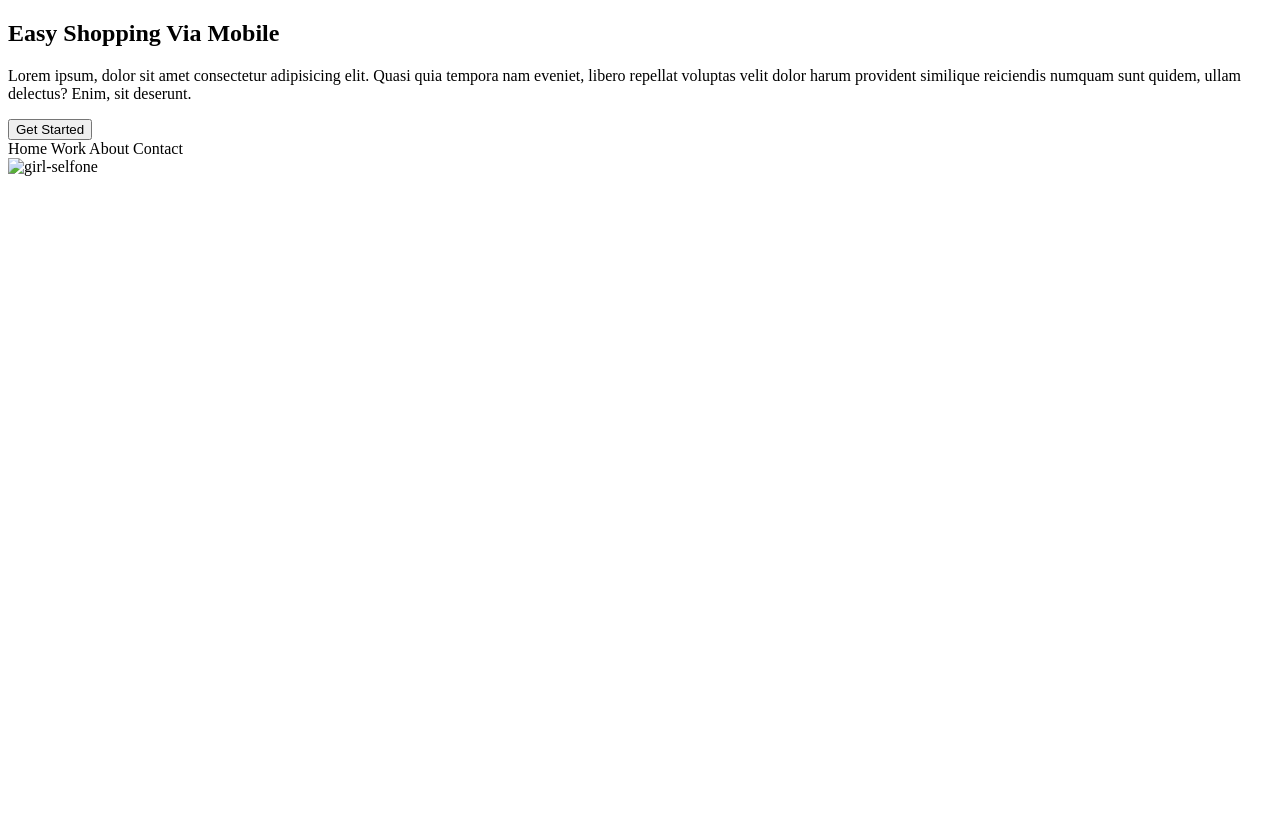
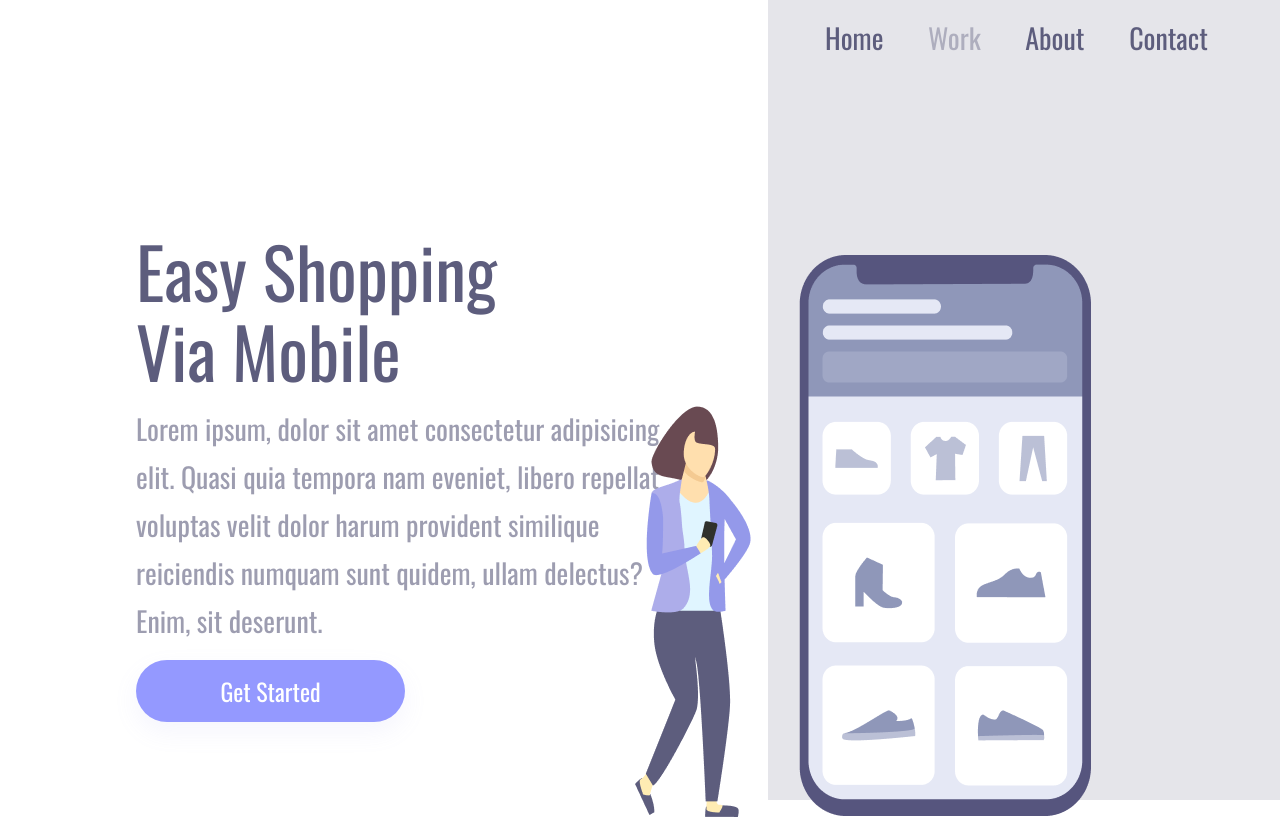
Before and after one commit to joaodalpiva3/Easy_Shopping, a plain HTML site: page index.html in a window 1280 px wide. Drawn offline with nearby package versions, Linux system fonts and the light colour scheme; the site is published under a folder, as on GitHub Pages, so addresses that start at the root find nothing.

Commit message:
Alteração do "./" nos links de imagem de de styles.css

```diff
--- a/index.html
+++ b/index.html
@@ -4,7 +4,7 @@
 <head>
     <meta charset="UTF-8">
     <meta name="viewport" content="width=device-width, initial-scale=1.0">
-    <link rel="stylesheet" href="/style.css">
+    <link rel="stylesheet" href="style.css">
     <link rel="preconnect" href="https://fonts.googleapis.com">
     <link rel="preconnect" href="https://fonts.gstatic.com" crossorigin>
     <link href="https://fonts.googleapis.com/css2?family=Oswald:wght@200..700&display=swap" rel="stylesheet">
@@ -37,7 +37,7 @@
 
             </header>
 
-            <img alt="girl-selfone" src="/IMG/img-logo Easy.png">
+            <img alt="girl-selfone" src="./IMG/img-logo Easy.png">
 
 
         </section>
```
